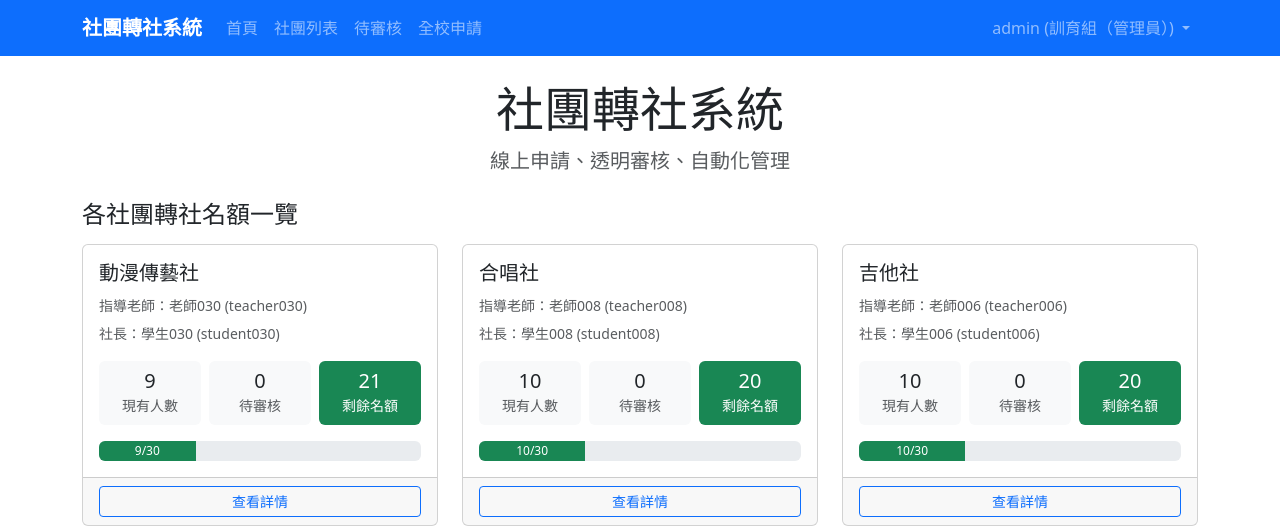
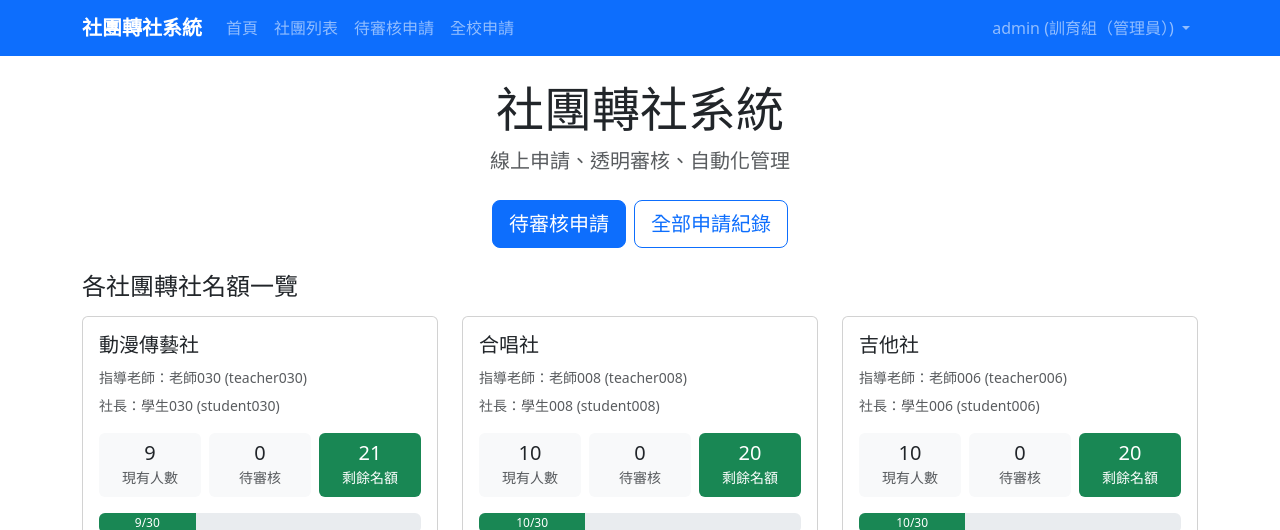
Before and after one commit to 11330097-stack/ClubTransferProject, a Django app: page / in a window 1280 px wide. Shown: the top 530 px of the page. Run offline with Django 4.2, Linux system fonts and the light colour scheme; a user stored in the database is signed in; data comes from the database, SQL or seed files in the repository; both versions use the stored data as it was after the commit.

Commit message:
update demo account instructions and admin review entry

```diff
--- a/templates/accounts/home.html
+++ b/templates/accounts/home.html
@@ -13,6 +13,11 @@
         <div class="d-grid gap-2 d-md-flex justify-content-md-center mb-4">
             <a href="{% url 'transfer_apply' %}" class="btn btn-primary btn-lg">申請轉社</a>
             <a href="{% url 'my_requests' %}" class="btn btn-outline-primary btn-lg">查看申請進度</a>
+        </div>
+    {% elif user.role == 'admin' %}
+        <div class="d-grid gap-2 d-md-flex justify-content-md-center mb-4">
+            <a href="{% url 'pending_approvals' %}" class="btn btn-primary btn-lg">待審核申請</a>
+            <a href="{% url 'all_requests' %}" class="btn btn-outline-primary btn-lg">全部申請紀錄</a>
         </div>
     {% endif %}
 {% endif %}
--- a/templates/base.html
+++ b/templates/base.html
@@ -68,7 +68,7 @@
                         {% endif %}
                         {% if user.role == 'president' or user.role == 'teacher' or user.role == 'admin' %}
                             <li class="nav-item">
-                                <a class="nav-link" href="{% url 'pending_approvals' %}">待審核</a>
+                                <a class="nav-link" href="{% url 'pending_approvals' %}">待審核申請</a>
                             </li>
                         {% endif %}
                         {% if user.role == 'admin' %}
```
Also changed, not shown: README.md, db.sqlite3.
